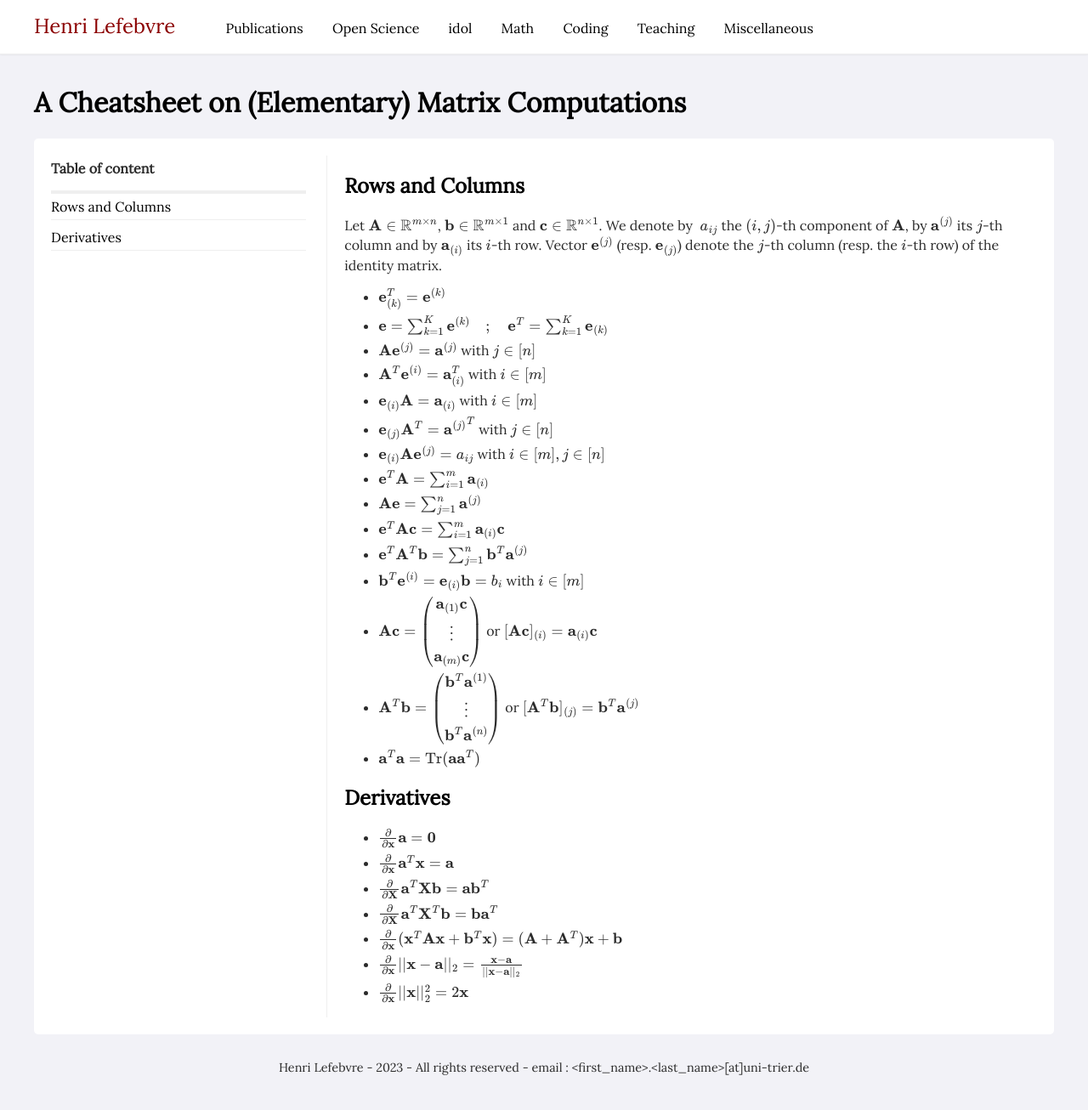
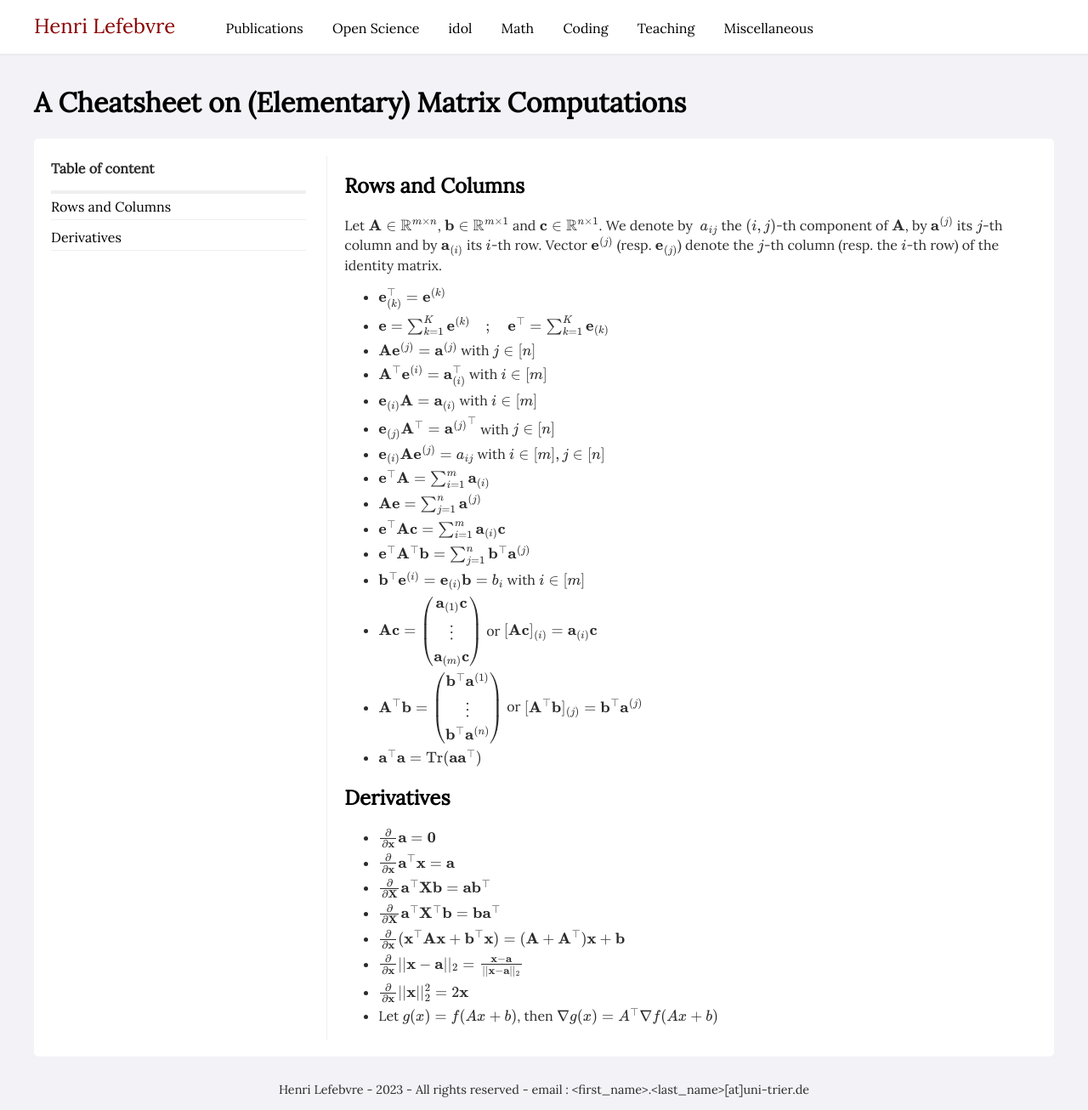
Before and after one commit to hlefebvr/hlefebvr.github.io, a Jekyll site: the page built from _posts/math/2022-06-24-matrix.html, in a window 1280 px wide. Shown: the whole page at 85% size. Built offline with Jekyll 4.4.1, drawn with Linux system fonts in a browser that asks for light colours; nearby versions of some CDN libraries; comment, search, counter and statistics services are not loaded; a style sheet for code colours, icons or effects is not loaded; before the commit the page ends 1280 px from its top, so only the background shows below that.

Commit message:
use \top

```diff
--- a/_posts/math/2022-06-24-matrix.html
+++ b/_posts/math/2022-06-24-matrix.html
@@ -12,41 +12,42 @@ Let \( \mathbf{A}\in\mathbb{R}^{m\times n} \), \(\mathbf{b}\in\mathbb{R}^{m\time
 a_{ij} \) the \( (i,j) \)-th component of \( \mathbf{A} \), by \( \mathbf{a}^{(j)} \) its \( j \)-th column  and by \( \mathbf{a}_{(i)} \) its \( i \)-th row. Vector \( \mathbf{e}^{(j)} \) (resp. \( \mathbf{e}_{(j)} \)) denote the \( j \)-th column (resp. the \(i\)-th row) of the identity matrix.
 
 <ul>
-    <li> \( \mathbf{e}_{(k)}^T = \mathbf{e}^{(k)} \) </li>
-    <li> \( \mathbf{e} = \sum_{k=1}^K \mathbf{e}^{(k)} \quad ; \quad \mathbf{e}^T = \sum_{k=1}^K \mathbf{e}_{(k)} \) </li>
+    <li> \( \mathbf{e}_{(k)}^\top = \mathbf{e}^{(k)} \) </li>
+    <li> \( \mathbf{e} = \sum_{k=1}^K \mathbf{e}^{(k)} \quad ; \quad \mathbf{e}^\top = \sum_{k=1}^K \mathbf{e}_{(k)} \) </li>
     <li> \( \mathbf{A}\mathbf{e}^{(j)} = \mathbf{a}^{(j)} \) with \( j\in [n] \) </li>
-    <li> \( \mathbf{A}^T\mathbf{e}^{(i)} = \mathbf{a}_{(i)}^T \) with \( i\in[m] \) </li>
+    <li> \( \mathbf{A}^\top\mathbf{e}^{(i)} = \mathbf{a}_{(i)}^\top \) with \( i\in[m] \) </li>
     <li> \( \mathbf{e}_{(i)}\mathbf{A} = \mathbf{a}_{(i)} \) with \( i\in[m] \) </li>
-    <li> \( \mathbf{e}_{(j)}\mathbf{A}^T  = {\mathbf{a}^{(j)}}^T \) with \( j\in[n] \) </li>
+    <li> \( \mathbf{e}_{(j)}\mathbf{A}^\top  = {\mathbf{a}^{(j)}}^\top \) with \( j\in[n] \) </li>
     <li> \( \mathbf{e}_{(i)}\mathbf{A}\mathbf{e}^{(j)} = a_{ij} \) with \( i\in[m], j\in[n] \) </li>
-    <li> \( \mathbf{e}^T\mathbf{A} = \sum_{i=1}^m \mathbf{a}_{(i)} \) </li>
+    <li> \( \mathbf{e}^\top\mathbf{A} = \sum_{i=1}^m \mathbf{a}_{(i)} \) </li>
     <li> \( \mathbf{A}\mathbf{e} = \sum_{j=1}^n \mathbf{a}^{(j)} \) </li>
-    <li> \( \mathbf{e}^T\mathbf{A}\mathbf{c} = \sum_{i=1}^m \mathbf{a}_{(i)}\mathbf{c} \) </li>
-    <li> \( \mathbf{e}^T\mathbf{A}^T\mathbf{b} = \sum_{j=1}^n \mathbf{b}^T\mathbf{a}^{(j)} \) </li>
-    <li> \( \mathbf{b}^T\mathbf{e}^{(i)} = \mathbf{e}_{(i)}\mathbf{b} = b_i \) with \( i\in[m] \) </li>
+    <li> \( \mathbf{e}^\top\mathbf{A}\mathbf{c} = \sum_{i=1}^m \mathbf{a}_{(i)}\mathbf{c} \) </li>
+    <li> \( \mathbf{e}^\top\mathbf{A}^\top\mathbf{b} = \sum_{j=1}^n \mathbf{b}^\top\mathbf{a}^{(j)} \) </li>
+    <li> \( \mathbf{b}^\top\mathbf{e}^{(i)} = \mathbf{e}_{(i)}\mathbf{b} = b_i \) with \( i\in[m] \) </li>
     <li> \( \mathbf{A}\mathbf{c} = \begin{pmatrix}
         \mathbf{a}_{(1)}\mathbf{c} \\
         \vdots \\
         \mathbf{a}_{(m)}\mathbf{c}
     \end{pmatrix} \) or \( [\mathbf{Ac}]_{(i)} = \mathbf{a}_{(i)}\mathbf{c} \) </li>
-    <li> \( \mathbf{A}^T\mathbf{b} = \begin{pmatrix}
-        \mathbf{b}^T\mathbf{a}^{(1)} \\
+    <li> \( \mathbf{A}^\top\mathbf{b} = \begin{pmatrix}
+        \mathbf{b}^\top\mathbf{a}^{(1)} \\
         \vdots \\
-        \mathbf{b}^T\mathbf{a}^{(n)}
-    \end{pmatrix} \) or \( [\mathbf{A}^T\mathbf{b}]_{(j)} = \mathbf{b}^T\mathbf{a}^{(j)} \) </li>
-    <li> \( \mathbf a^T\mathbf a = \textrm{Tr}(\mathbf a\mathbf a^T) \) </li>
+        \mathbf{b}^\top\mathbf{a}^{(n)}
+    \end{pmatrix} \) or \( [\mathbf{A}^\top\mathbf{b}]_{(j)} = \mathbf{b}^\top\mathbf{a}^{(j)} \) </li>
+    <li> \( \mathbf a^\top\mathbf a = \textrm{Tr}(\mathbf a\mathbf a^\top) \) </li>
 </ul>
 
 <h2>Derivatives</h2>
 
 <ul>
     <li> \( \frac \partial{\partial\mathbf x} \mathbf a = \mathbf 0 \) </li>
-    <li> \( \frac \partial{\partial\mathbf x} \mathbf a^T\mathbf x = \mathbf a \) </li>
-    <li> \( \frac \partial{\partial\mathbf X} \mathbf a^T\mathbf X\mathbf b = \mathbf a\mathbf b^T \) </li>
-    <li> \( \frac \partial{\partial\mathbf X} \mathbf a^T\mathbf X^T\mathbf b = \mathbf b\mathbf a^T \) </li>
-    <li> \( \frac \partial{\partial\mathbf x} (\mathbf x^T\mathbf A\mathbf x + \mathbf b^T\mathbf x) = (\mathbf A + \mathbf A^T)\mathbf x + \mathbf b \) </li>
+    <li> \( \frac \partial{\partial\mathbf x} \mathbf a^\top\mathbf x = \mathbf a \) </li>
+    <li> \( \frac \partial{\partial\mathbf X} \mathbf a^\top\mathbf X\mathbf b = \mathbf a\mathbf b^\top \) </li>
+    <li> \( \frac \partial{\partial\mathbf X} \mathbf a^\top\mathbf X^\top\mathbf b = \mathbf b\mathbf a^\top \) </li>
+    <li> \( \frac \partial{\partial\mathbf x} (\mathbf x^\top\mathbf A\mathbf x + \mathbf b^\top\mathbf x) = (\mathbf A + \mathbf A^\top)\mathbf x + \mathbf b \) </li>
     <li> \( \frac \partial{\partial\mathbf x} || \mathbf x - \mathbf a ||_2 = \frac{ \mathbf x - \mathbf a }{ || \mathbf x - \mathbf a ||_2 } \) </li>
     <li> \( \frac \partial{\partial\mathbf x} ||\mathbf x ||_2^2 = 2\mathbf x \) </li>
+    <li>Let \(g(x) = f(Ax + b) \), then \( \nabla g(x) = A^\top \nabla f(Ax + b) \) </li>
 </ul>
 
 <!--
```
Also changed, not shown: _posts/math/2022-06-22-conjugate.html (+14 -14 lines).
